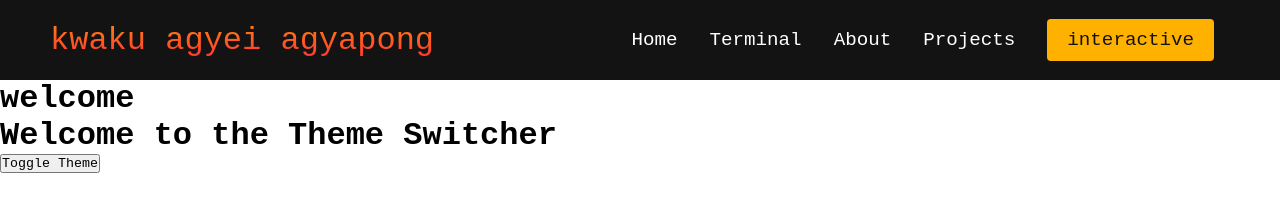
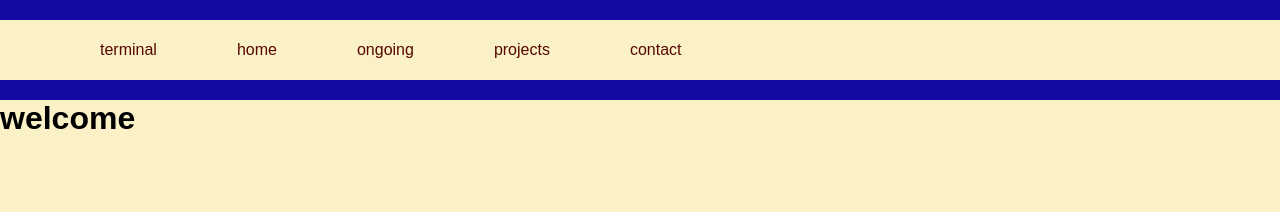
Before and after one commit to noquake/kwakuaa, a website: page index.html in a window 1280 px wide. Drawn offline with Linux system fonts and the light colour scheme.

Commit message:
lotta changes + refinement
- removed the button, it was dumb
- restructured the front page (simpler)
+ comingsoon pages for new features

```diff
--- a/css-files/home.css
+++ b/css-files/home.css
@@ -1,13 +1,44 @@
+@font-face {
+  font-family: "monoid";
+  src: url(monoid/Monoid-Regular-Small-Dollar-0-1-l.ttf) format ("truetype");
+  url: (
+      "https://noquake.github.io/kwaagyei/monoid/Monoid-Regular-Small-Dollar-0-1-l.ttf"
+    )
+    format ("truetype");
+  font-weight: normal;
+}
+
+@font-face {
+  font-family: "monoid-italic";
+  src: url(monoid/Monoid-Italic-Small-Dollar-0-1-l.ttf) format ("truetype");
+  url: (
+      "https://noquake.github.io/kwaagyei/monoid/Monoid-Italic-Small-Dollar-0-1-l.ttf"
+    )
+    format ("truetype");
+  font-weight: normal;
+}
+
+@font-face {
+  font-family: "monoid-bold";
+  src: url(monoid/Monoid-Bold-Small-Dollar-0-1-l.ttf) format("truetype");
+  url: (
+      "https://noquake.github.io/kwaagyei/monoid/Monoid-Bold-Small-Dollar-0-1-l.ttf"
+    )
+    format("woff");
+  font-weight: normal;
+}
+
 * {
   box-sizing: border-box;
-    margin: 0;
-    padding: 0;
-    font-family: 'Courier New', monospace;
+  margin: 0rem;
+  padding: 0rem;
+  font-family: "monoid", sans-serif;
+  background-color: #fbf1c7;
 }
 
 /* These set the color options for the light and dark mode on the site */
 .light {
-    background-color: #ffffff;
+  background-color: purple;
   color: #000000;
 }
 
@@ -16,34 +47,32 @@
   color: #ffffff;
 }
 
-/* will find a couple theme options, guive them names and copy paste the css color codes here, need to find a way to switch the whole site into a certain color scheme using a bunch of while loops*/
-
 .navbar {
-    background: #131313;
-    height: 80px;
+  background: #120ba3;
+  /* background: #fbf1c7; */
+  height: 100px;
   display: flex;
   justify-content: center;
   align-items: center;
-    font-size: 1.2rem;
+  font-size: 1rem;
   position: sticky;
   top: 0;
-    z-index: 999;
+  /* z-index: 999; */
 }
 
 .navbar__container {
   display: flex;
   justify-content: space-between;
-    height: 80px;
+  height: 60px;
   z-index: 1;
   width: 100%;
-    max-width: 1300px;
+  /* max-width: 1300px; */
   margin: 0 auto;
-    padding: 0 50px;
+  padding: 0 60px;
 }
 
 #navbar__logo {
-    background-color: #ff8177;
-    background-image: linear-gradient(to top, #ff0744 0%, #ffb100 100%);
+  background-color: #560800;
   background-size: 100%;
   -webkit-background-clip: text;
   -moz-background-clip: text;
@@ -56,60 +85,37 @@
   font-size: 2rem;
 }
 
-.fa-gem {
-    margin-right: 0.5rem;
-}
-
 .navbar__menu {
   display: flex;
   align-items: center;
   list-style: none;
   text-align: center;
+  justify-content: center;
 }
 
 .navbar__item {
-    height: 80px;
+  align-items: center;
+  justify-content: center;
+  height: 40px;
+
+  display: flex;
+  justify-content: center;
+  align-items: center;
+  padding: 0 0rem;
+  width: 100%;
 }
 
 .navbar__links {
-    color: #fff;
+  color: #560800;
   display: flex;
+  margin: 2.5rem;
   align-items: center;
   justify-content: center;
   text-decoration: none;
-    padding: 0 1rem;
-    height: 100%;
-}
-
-.navbar__btn {
-    display: flex;
-    justify-content: center;
-    align-items: center;
-    padding: 0 1rem;
-    width: 100%;
-}
-
-.button {
-    display: flex;
-    justify-content: center;
-    align-items: center;
-    text-decoration: none;
-    padding: 10px 20px;
-    height: 100%;
-    border: none;
-    outline: none;
-    border-radius: 4px;
-    background: #ffb100;
-    color: #131313;
-}
-
-.button:hover {
-    background: purple;
-    transition: all 0.3s ease;
 }
 
 .navbar__links:hover {
-    color: red;
+  color: #fff;
   transition: all 0.3s ease;
 }
 
@@ -125,7 +131,7 @@
   }
 
   .navbar__menu {
-        display: grid;
+    display: flex;
     grid-template-columns: auto;
     margin: 0;
     width: 100%;
@@ -146,7 +152,7 @@
     height: 3px;
     margin: 5px auto;
     transition: all 0.3s ease-in-out;
-        background-color: white;
+    background-color: rgb(59, 18, 18);
   }
 
   .navbar__item {
@@ -167,19 +173,6 @@
     transform: translate(5%, 20%);
   }
 
-    .navbar__btn {
-        padding-bottom: 2rem;
-    }
-
-    .button {
-        display: flex;
-        justify-content: center;
-        align-items: center;
-        width: 80%;
-        height: 80px;
-        margin: 0;
-    }
-
   .navbar__toggle .bar {
     display: block;
     cursor: pointer;
@@ -196,5 +189,4 @@
   #mobile-menu.is-active .bar:nth-child(3) {
     transform: translateY(-8px) rotate(-45deg);
   }
-
 }
--- /dev/null
+++ b/descriptions/contact.txt
@@ -0,0 +1,4 @@
+Name: Kwaku A Agyapong
+Based: Bronx, NY
+Age: 19
+Major: Computer Science- interested in system architecture and networking / French- so I can read certain books in their original text
--- a/index.html
+++ b/index.html
@@ -4,10 +4,12 @@
 <head>
     <meta charset="UTF-8">
     <meta name="viewport" content="width=device-width, initial-scale=1.0">
-    <title>kwaku.home</title>
+    <title>kwaku</title>
     <link rel="stylesheet" href="css-files/home.css" />
     <!-- this is a link to a FontAwesome page, allows us to use certain icons on the site if we choose to do so -->
     <link src="https://kit.fontawesome.com/2547c59404.js" crossorigin="anonymous" />
+
+
 </head>
 
 <body>
@@ -15,40 +17,41 @@
     <nav class="navbar">
         <!-- creating a navitation bar on the website-->
         <div class="navbar__container">
-            <a href="/" id="navbar__logo">kwaku agyei agyapong</a>
+            <!-- <a href="/" id="navbar__logo">Kwaku A. Agyapong</a>
             <div class="navbar__toggle" id="mobile-menu">
                 <span class="bar"></span>
                 <span class="bar"></span>
                 <span class="bar"></span>
-            </div>
+            </div> -->
             <ul class="navbar__menu">
                 <!--the main menu of the site, stuff like home, contact, about, projects, etc each contained it an "li" object-->
+
                 <li class="navbar__item">
-                    <a href="/" class="navbar__links">
-                        Home
+                    <a href="/comingsoon.html" class="navbar__links"> <!-- not implemented yet, rerouting to a "Coming Soon" page-->
+                        terminal
                     </a>
                 </li>
                 <li class="navbar__item">
-                    <a href="terminal.html" class="navbar__links">
-                        Terminal
+                    <a href="/" class="navbar__links">
+                        home
                     </a>
                 </li>
                 <li class="navbar__item">
-                    <a href="/about.html" class="navbar__links">
-                        About
+                    <a href="/comingsoon.html" class="navbar__links">
+                        ongoing
                     </a>
                 </li>
                 <li class="navbar__item">
-                    <a href="projects.html" class="navbar__links">
-                        Projects
+                    <a href="/comingsoon.html" class="navbar__links"> <!-- not implemented yet, rerouting to a "Coming Soon" page-->
+                        projects
                     </a>
                 </li>
-                <!-- functions like a "sign up" button, maybe take some information like email or redirect to another page-->
-                <li class="navbar__btn">
-                    <a href="/" class="button">
-                        interactive
+                <li class="navbar__item">
+                    <a href="/comingsoon.html" class="navbar__links"> <!-- not implemented yet, rerouting to a "Coming Soon" page-->
+                        contact
                     </a>
                 </li>
+
             </ul>
         </div>
     </nav>
@@ -57,9 +60,7 @@
     <!-- <script>src = "app.js"</script> -->
     <h1>welcome</h1>
 
-    <h1>Welcome to the Theme Switcher</h1>
-        <button id="theme-toggle">Toggle Theme</button>
-        <script src="js-files/app.js"></script>
+
 </body>
 
 </html>
--- a/js-files/app.js
+++ b/js-files/app.js
@@ -1,19 +1,7 @@
-const menu = document.querySelector('#mobile-menu')
-const menuLinks = document.querySelector('.navbar__menu')
+const menu = document.querySelector("#mobile-menu");
+const menuLinks = document.querySelector(".navbar__menu");
 
-menu.addEventListener('click', function() {
-    menu.classList.toggle('is-active');
-    menuLinks.classList.toggle('active');
+menu.addEventListener("click", function () {
+  menu.classList.toggle("is-active");
+  menuLinks.classList.toggle("active");
 });
-
-/* Theme toggling feature */
-const themeToggle = document.getElementById('theme-toggle');
-const themeLink = document.getElementById('theme');
-
-themeToggle.addEventListener('click', function() {
-    if (themeLink.getAttribute('href') === 'styles.css') {
-        themeLink.setAttribute('href', 'dark-theme.css');
-    } else {
-        themeLink.setAttribute('href', 'styles.css');
-    }
-});
```
Also changed, not shown: comingsoon.html (added, +17 -0 lines), monoid/Readme+License.html (added, +10 -0 lines), about.html (deleted), monoid/Monoid-Bold-Small-Dollar-0-1-l.ttf (added), monoid/Monoid-Italic-Small-Dollar-0-1-l.ttf (added), monoid/Monoid-Regular-Small-Dollar-0-1-l.ttf (added), ongoing.html (added), terminal.html (line endings or trailing spaces). Lines whose indentation alone changed are shown as unchanged.
